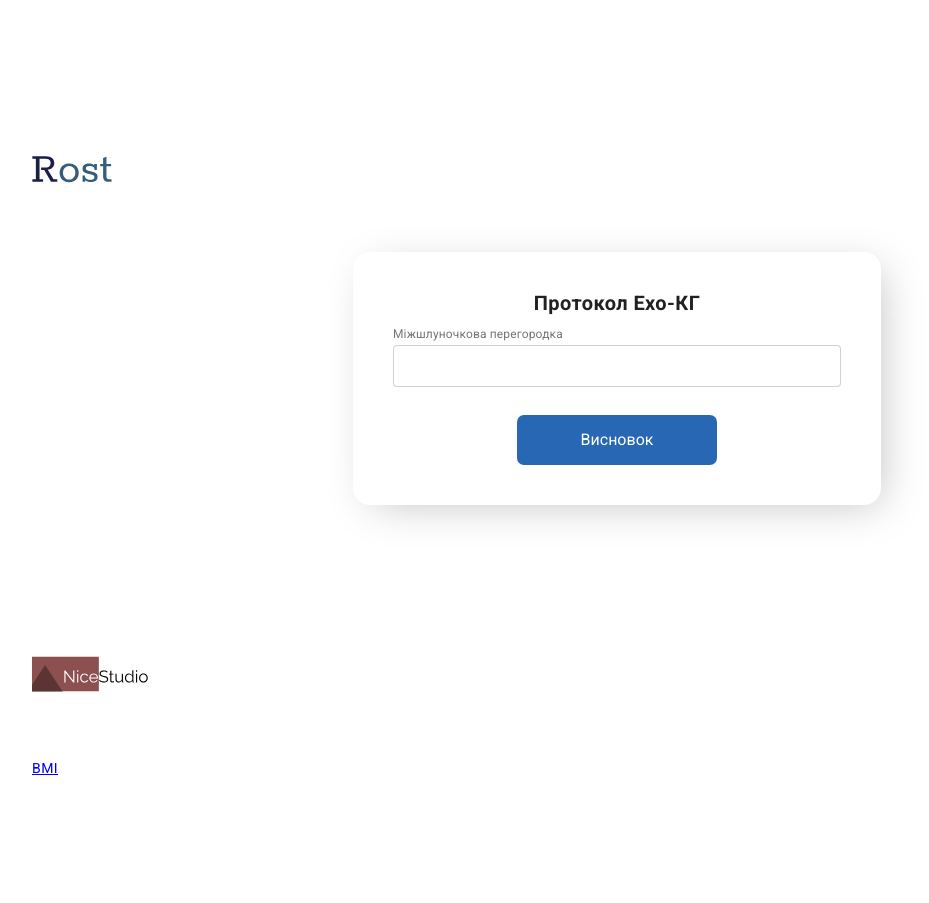
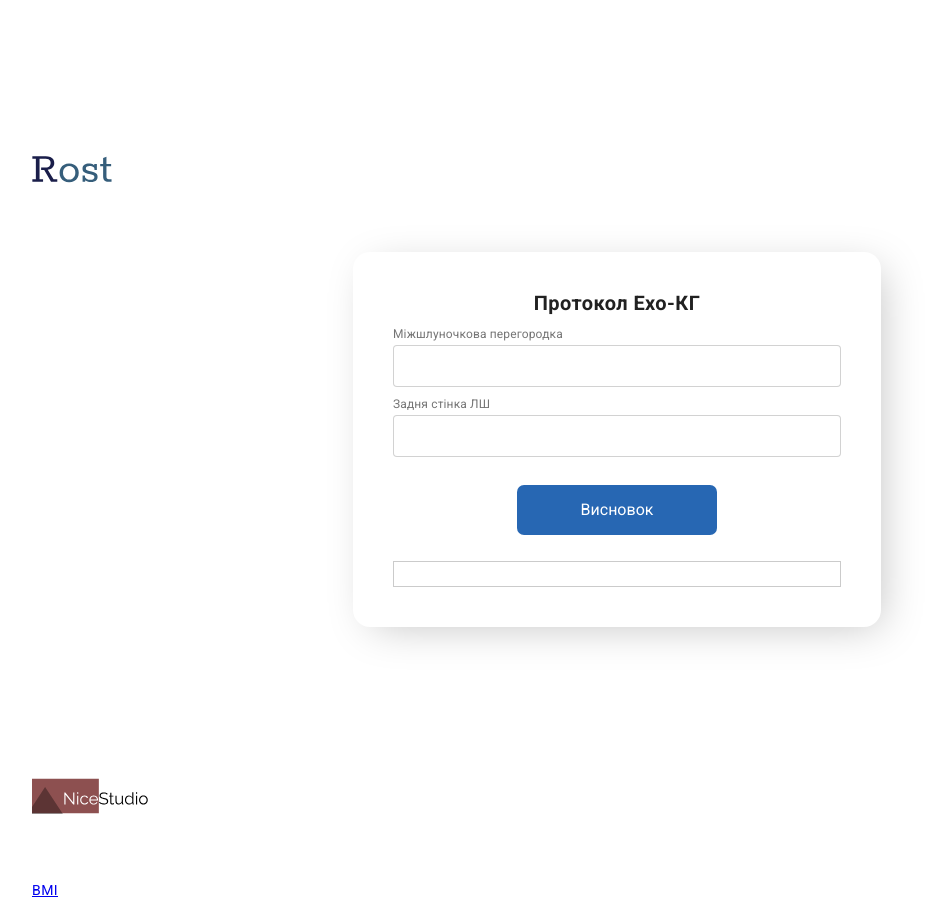
Before and after one commit to rostykwave/echo, a plain HTML site: page index.html in a window 1280 px wide. Shown: the whole page, without its empty margins (23-952 px from the left). Before the commit the page ends 800 px from the top, so only its background shows below. Drawn offline with nearby package versions, Linux system fonts and the light colour scheme.

Commit message:
stylization

```diff
--- a/index.html
+++ b/index.html
@@ -34,10 +34,10 @@
                     <input class="form__input" list="sizes" type="number" name="ivs" min="0.5" step="0.1" max="1.6" id="ivs">
                 </label>
 
-                <!-- <label class="form__field">
+                <label class="form__field">
                                     <span class="form__label">Задня стінка ЛШ</span>
                                     <input class="form__input" list="sizes" type="number" name="lvWall" min="0.5" step="0.1" max="1.6" id="lvWall">
-                                </label> -->
+                                </label>
 
                 <button class="button" id="btn">Висновок</button>
 
--- a/sass/components/_form.scss
+++ b/sass/components/_form.scss
@@ -196,3 +196,14 @@
   line-height: 119.18%;
   color: #ffffff;
 }
+
+.result {
+  margin-top: 26px;
+  padding: 12px 16px;
+  border: 1px solid #cbcbcb;
+
+  font-size: 14px;
+  line-height: 1.14;
+  letter-spacing: 0.01em;
+  text-align: left;
+}
```
Also changed, not shown: css/main.css, css/main.min.css, 2 other files.
